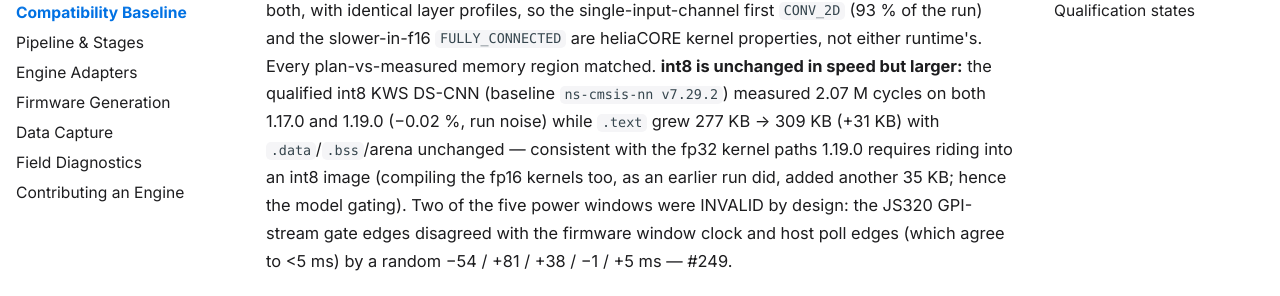
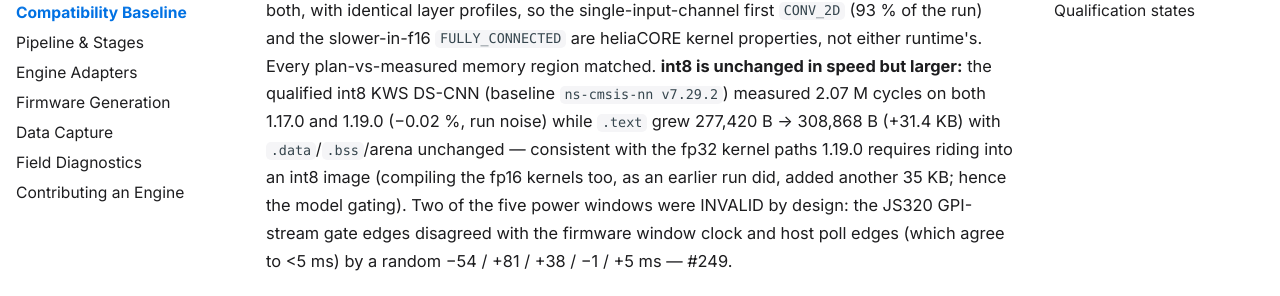
Before and after one commit to AmbiqAI/helia-profiler, an MkDocs documentation site: the page built from docs/architecture/compatibility-baseline.md, in a window 1280 px wide and 900 px high, scrolled down 2184 px. Shown: the part 149-445 px from the top of the window. Built offline with MkDocs 1.6.1 and Material for MkDocs 9.7.7, drawn with Linux system fonts in a browser that asks for light colours; some web fonts are replaced; comment, search, counter and statistics services are not loaded.

Commit message:
chore: #246 — coherence pass: byte-accurate .text delta, test comment tracks the 0.20.0 ceiling

```diff
--- a/docs/architecture/compatibility-baseline.md
+++ b/docs/architecture/compatibility-baseline.md
@@ -78,7 +78,7 @@ the slower-in-f16 `FULLY_CONNECTED` are heliaCORE kernel properties, not
 either runtime's. Every plan-vs-measured memory region matched. **int8 is
 unchanged in speed but larger:** the qualified int8 KWS DS-CNN (baseline
 `ns-cmsis-nn v7.29.2`) measured 2.07 M cycles on both 1.17.0 and 1.19.0
-(−0.02 %, run noise) while `.text` grew 277 KB → 309 KB (+31 KB) with
+(−0.02 %, run noise) while `.text` grew 277,420 B → 308,868 B (+31.4 KB) with
 `.data`/`.bss`/arena unchanged — consistent with the fp32 kernel paths 1.19.0
 requires riding into an int8 image (compiling the fp16 kernels too, as an
 earlier run did, added another 35 KB; hence the model gating). Two of the five
```
Also changed, not shown: 1 other file.
